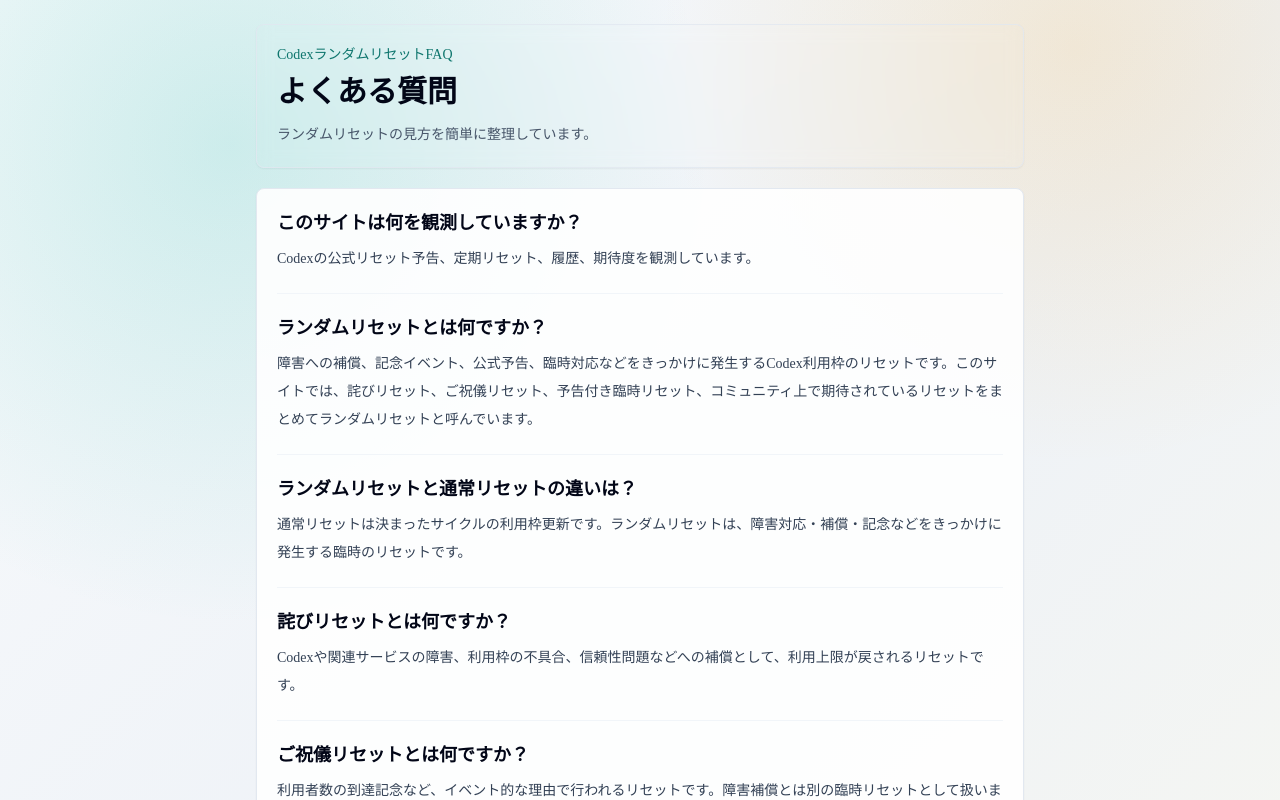
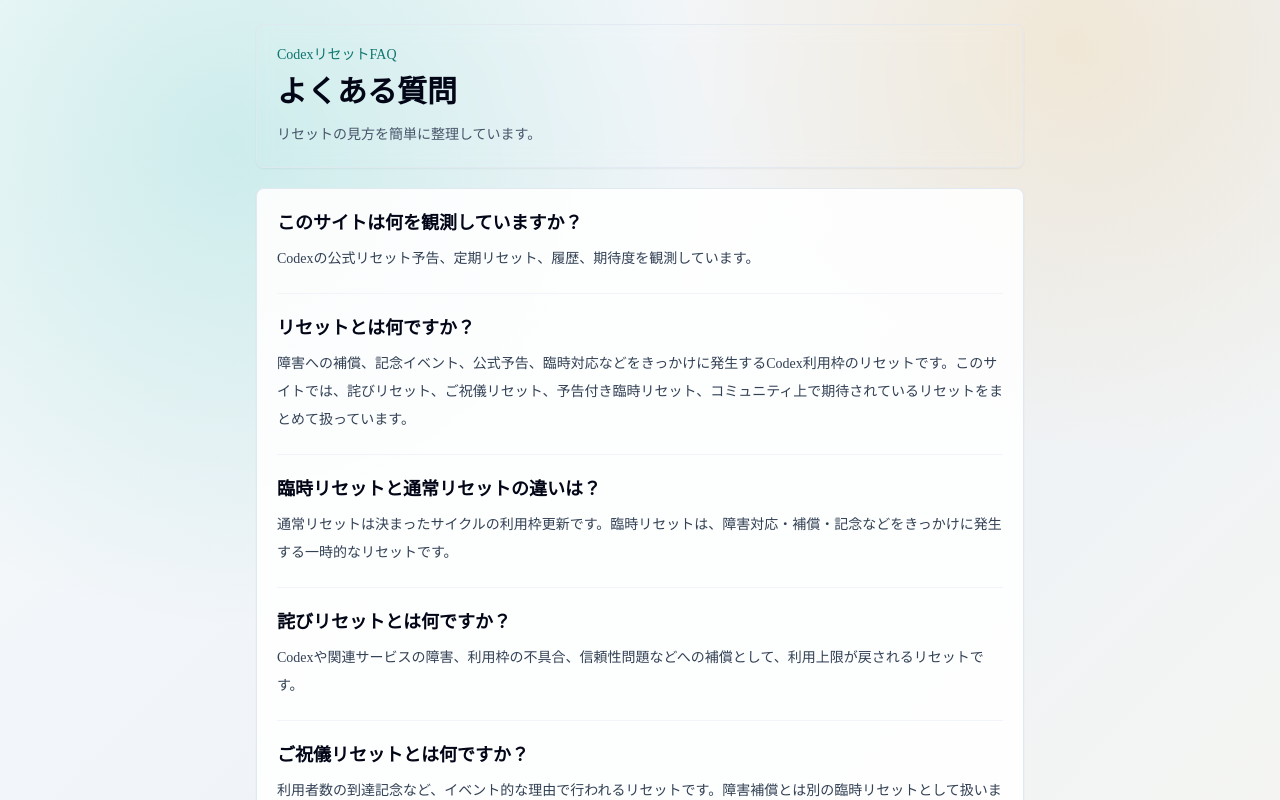
Before and after one commit to gussuri/codex-reset-observatory, a Next.js app: page /faq in a window 1280 px wide. Shown: the top 800 px of the page. Built offline with nearby package versions, Linux system fonts and the light colour scheme.

Commit message:
docs: unify reset terminology across faq and dashboard

```diff
--- a/app/faq/page.tsx
+++ b/app/faq/page.tsx
@@ -8,14 +8,14 @@
       "Codexの公式リセット予告、定期リセット、履歴、期待度を観測しています。",
   },
   {
-    question: "ランダムリセットとは何ですか？",
+    question: "リセットとは何ですか？",
     answer:
-      "障害への補償、記念イベント、公式予告、臨時対応などをきっかけに発生するCodex利用枠のリセットです。このサイトでは、詫びリセット、ご祝儀リセット、予告付き臨時リセット、コミュニティ上で期待されているリセットをまとめてランダムリセットと呼んでいます。",
+      "障害への補償、記念イベント、公式予告、臨時対応などをきっかけに発生するCodex利用枠のリセットです。このサイトでは、詫びリセット、ご祝儀リセット、予告付き臨時リセット、コミュニティ上で期待されているリセットをまとめて扱っています。",
   },
   {
-    question: "ランダムリセットと通常リセットの違いは？",
+    question: "臨時リセットと通常リセットの違いは？",
     answer:
-      "通常リセットは決まったサイクルの利用枠更新です。ランダムリセットは、障害対応・補償・記念などをきっかけに発生する臨時のリセットです。",
+      "通常リセットは決まったサイクルの利用枠更新です。臨時リセットは、障害対応・補償・記念などをきっかけに発生する一時的なリセットです。",
   },
   {
     question: "詫びリセットとは何ですか？",
@@ -30,7 +30,7 @@
   {
     question: "リセット期待度は何を表していますか？",
     answer:
-      "近いうちにランダムリセットが発生する可能性の目安です。公式予告、Status上の問題、コミュニティの利用上限への不満やリセット要望などをもとにしています。",
+      "近いうちにリセットが発生する可能性の目安です。公式予告、Status上の問題、コミュニティの利用上限への不満やリセット要望などをもとにしています。",
   },
   {
     question: "公式予告と定期リセットの違いは？",
@@ -42,7 +42,7 @@
 export const metadata: Metadata = {
   title: "FAQ",
   description:
-    "Codexのランダムリセット、臨時リセット、補償リセット、公式予告、コミュニティ予測の違いを説明します。",
+    "Codexのリセット、臨時リセット、補償リセット、公式予告、定期リセットの違いを説明します。",
 };
 
 export default function FaqPage() {
@@ -51,13 +51,13 @@
       <div className="mx-auto flex w-full max-w-3xl flex-col gap-5">
         <header className="rounded-lg border border-slate-200/80 bg-white/88 p-5 shadow-sm backdrop-blur">
           <p className="text-sm font-medium text-teal-700">
-            CodexランダムリセットFAQ
+            CodexリセットFAQ
           </p>
           <h1 className="mt-2 text-3xl font-semibold leading-tight text-slate-950">
             よくある質問
           </h1>
           <p className="mt-3 text-sm leading-6 text-slate-600">
-            ランダムリセットの見方を簡単に整理しています。
+            リセットの見方を簡単に整理しています。
           </p>
         </header>
 
--- a/components/RadarDashboard.tsx
+++ b/components/RadarDashboard.tsx
@@ -246,7 +246,7 @@
               <div>
                 <p className="text-sm font-medium text-slate-500">現在の状況</p>
                 <h2 className="ui-heading mt-1 text-2xl font-semibold text-slate-950">
-                  <span className="block">ランダムリセット</span>
+                    <span className="block">リセット</span>
                   <span className="block mt-1 text-lg sm:mt-0 sm:inline">
                     期待度：{viewModel.expectation}
                   </span>
@@ -280,7 +280,7 @@
             <div className="flex items-center justify-between gap-3">
               <div>
                 <p className="text-sm font-medium text-slate-500">
-                  最新のランダムリセット
+                  最新のリセット
                 </p>
                 <h2 className="ui-heading mt-1 text-2xl font-semibold text-slate-950">
                   {viewModel.latestWindow.title}
```
